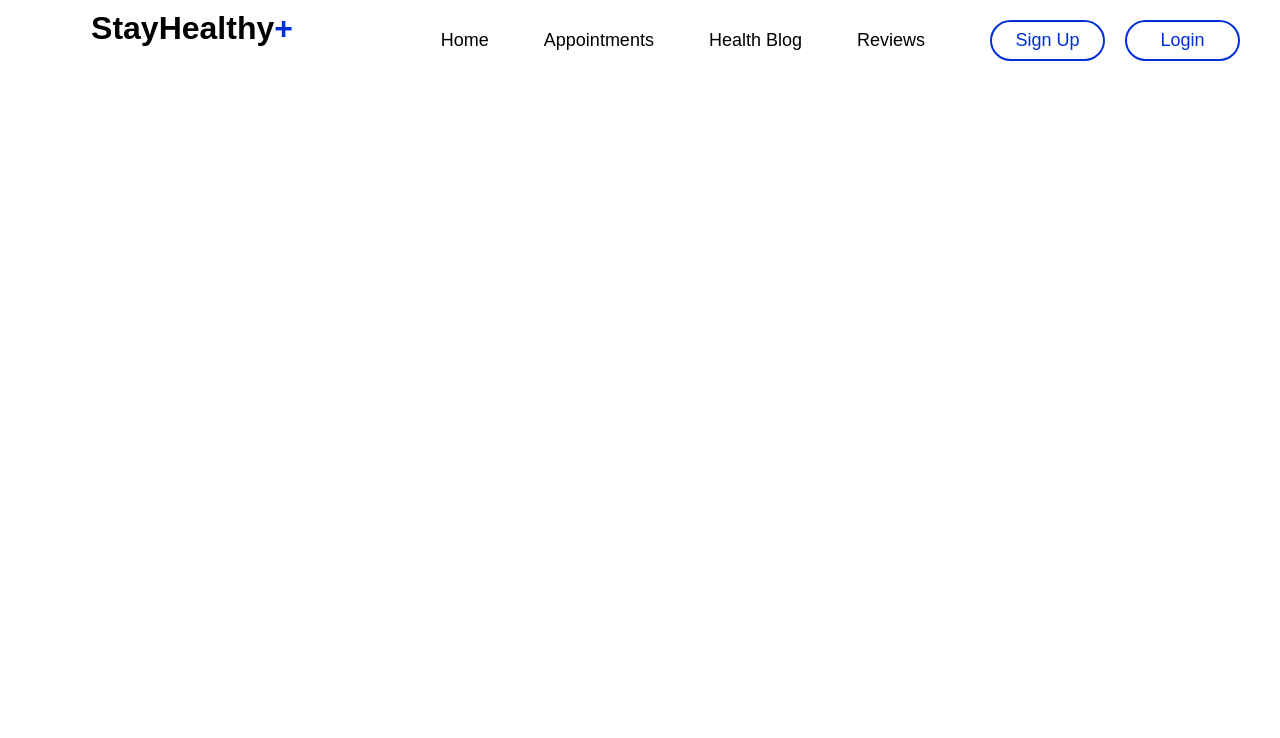
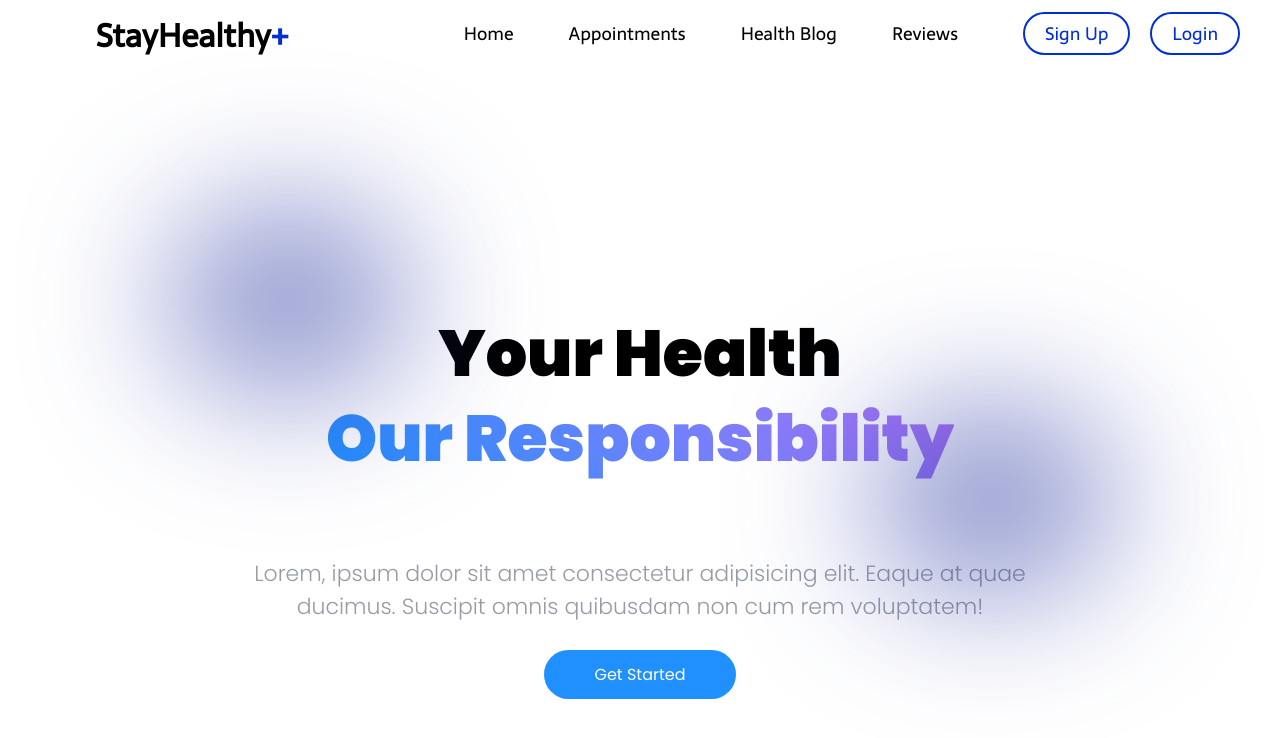
Before and after one commit to kingsteven1113/fecapstoneproject, a React (Create React App) app in the folder fecapstoneproject/: page / in a window 1280 px wide. Shown: the top 738 px of the page. Built offline with nearby package versions, Linux system fonts and the light colour scheme.

Commit message:
Adjusted the React Router and made a fix to the NavBar CSS file

```diff
--- a/fecapstoneproject/public/index.html
+++ b/fecapstoneproject/public/index.html
@@ -1,6 +1,9 @@
 <!DOCTYPE html>
 <html lang="en">
   <head>
+   <link rel="preconnect" href="https://fonts.googleapis.com">
+    <link rel="preconnect" href="https://fonts.gstatic.com" crossorigin>
+    <link href="https://fonts.googleapis.com/css2?family=Sarala&display=swap" rel="stylesheet">
   <link rel="preconnect" href="https://fonts.googleapis.com" />
   <link rel="preconnect" href="https://fonts.gstatic.com" crossorigin />
   <link href="https://fonts.googleapis.com/css2?family=Poppins:wght@100;200;300;400;500;600;700;800;900&display=swap" rel="stylesheet">
@@ -28,7 +31,7 @@
       work correctly both with client-side routing and a non-root public URL.
       Learn how to configure a non-root public URL by running `npm run build`.
     -->
-    <title>React App</title>
+    <title>Stay Healthy+</title>
   </head>
   <body>
     <noscript>You need to enable JavaScript to run this app.</noscript>
--- a/fecapstoneproject/src/App.js
+++ b/fecapstoneproject/src/App.js
@@ -1,6 +1,7 @@
-import logo from './logo.svg';
+
 import './App.css';
 import NavBar from './Components/NavBar/NavBar';
+import Landing_Page from './Components/Landing_Page/LandingPage';
 import { BrowserRouter, Routes, Route } from "react-router-dom";
 import React, { useEffect } from 'react';
 
@@ -13,9 +14,10 @@ function App() {
     </head>
    <div className='App'>
       <BrowserRouter>
-        <NavBar>
-          <Routes></Routes>
-        </NavBar>
+        <NavBar/>
+          <Routes>
+          <Route path="/" element={<Landing_Page/>}/>
+          </Routes>
       </BrowserRouter>
    </div>
    </>
--- /dev/null
+++ b/fecapstoneproject/src/Components/Landing_Page/LandingPage.js
@@ -0,0 +1,34 @@
+import './LandingPage.css';
+
+export default function NavBar() {
+    return (
+        <section class="hero-section">
+        <div>
+          <div data-aos="fade-up" class="flex-hero">
+
+              <h1>
+                Your Health<br/>
+                <span class="text-gradient">
+
+                  Our Responsibility
+                </span>
+              </h1>
+                <div class="blob-cont">
+                    <div class="blue blob"></div>
+                </div>
+                <div class="blob-cont">
+                    <div class="blue1 blob"></div>
+                </div>
+              <h4>
+                Lorem, ipsum dolor sit amet consectetur adipisicing elit. Eaque at quae ducimus. Suscipit omnis quibusdam non cum rem voluptatem!
+              </h4>
+              <a href="#services">
+                <button class="button">Get Started</button>
+              </a>
+
+          </div>
+
+        </div>
+      </section>
+    )
+  }
--- a/fecapstoneproject/src/Components/NavBar/NavBar.js
+++ b/fecapstoneproject/src/Components/NavBar/NavBar.js
@@ -1,4 +1,3 @@
-// import &#39;./NavBar.css&#39;
 import './Navbar.css';
 
 export default function NavBar() {
@@ -8,12 +7,12 @@ export default function NavBar() {
         </div>
         <div className="NavItemList">
             <nav>
-            <a className="NavItem" href="E:/Coding/grihf-frontend_capstone_starter_code/Landing_Page/LandingPage.html">Home</a>
+            <a className="NavItem">Home</a>
             <a className="NavItem" href="#">Appointments</a>
             <a className="NavItem" href="#">Health Blog</a>
             <a className="NavItem" href="#">Reviews</a>
-            <a href="E:/Coding/grihf-frontend_capstone_starter_code/Sign_Up/Sign_Up.html"><button type="button" className="NavButton">Sign Up</button></a>
-            <a href="E:\Coding\grihf-frontend_capstone_starter_code\Login\Login.html"><button type="button" className="NavButton">Login</button></a>
+            <a className="NavButton">Sign Up</a>
+            <a className="NavButton">Login</a>
             </nav>
     </div>
     </div>
--- a/fecapstoneproject/src/Components/NavBar/Navbar.css
+++ b/fecapstoneproject/src/Components/NavBar/Navbar.css
@@ -4,6 +4,7 @@
     padding-right: 30px;
     padding-left: 30px;
     padding-top: 10px;
+    align-items: center;
 }
 
 
@@ -60,12 +61,12 @@ font-family: 'Sarala', sans-serif;
 font-weight: 400;
 font-size: 18px;
 background-color: transparent;
-width: 115px;
-height: 41px;
-flex-shrink: 0;
+padding-left: 20px;
+padding-right: 20px;
+padding-top: 5px;
+padding-bottom: 5px;
 color: #002fd8;
 margin: 10px;
-
 }
 .NavButton:hover {
     border-radius: 30px;
@@ -75,12 +76,10 @@ margin: 10px;
     background-color: transparent;
     width: 115px;
     height: 41px;
-    flex-shrink: 0;
     color: #ffffff;
     margin: 10px;
     background-color: #002FD8;
-
-    }
+}
 
 a:link {
     text-decoration: none;
@@ -101,6 +100,6 @@ a:active {
     text-decoration: none;
 
 }
-button {
+a {
     cursor: pointer;
 }
```
